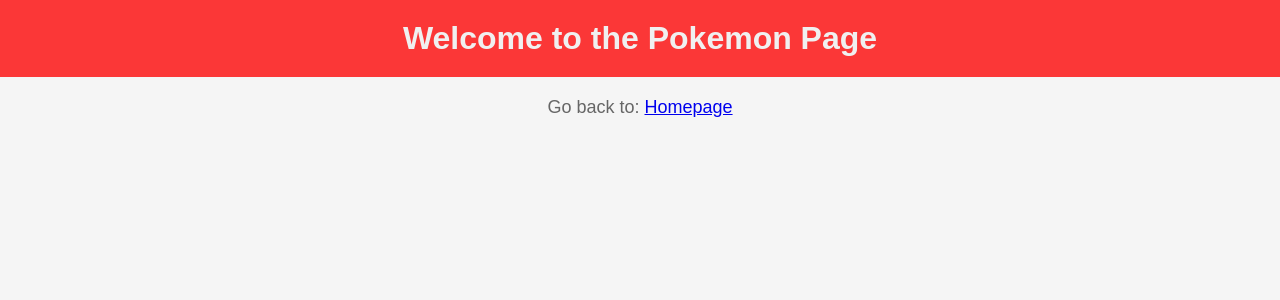
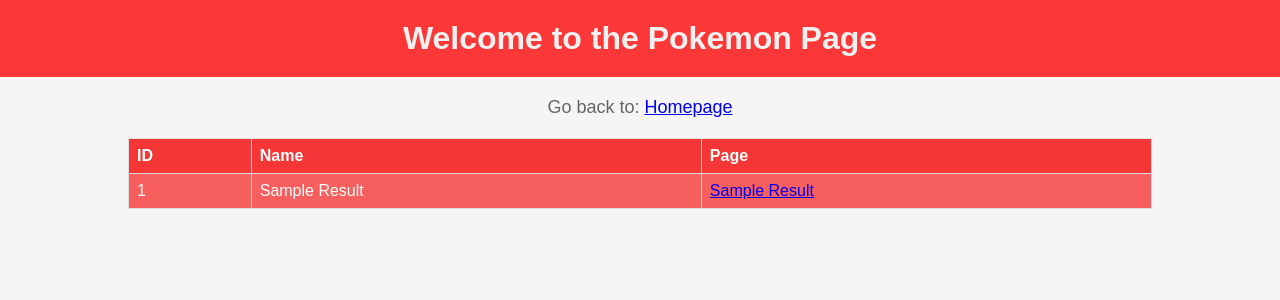
Before and after one commit to eric-tang40/SoftDev_Final_Project, a Django app: page /pokemon/ in a window 1280 px wide. Shown: the top 300 px of the page. Run offline with Django 4.2, Linux system fonts and the light colour scheme; tables that the repository leaves empty hold one stand-in row (values such as "Sample post"); a database or web service that is not in the repository returns one stand-in record (values such as "Sample title"); data that the repository does not hold is empty.

Commit message:
created pokemon table

```diff
--- a/pokedex/pokedex/settings.py
+++ b/pokedex/pokedex/settings.py
@@ -121,7 +121,7 @@ USE_TZ = True
 STATIC_URL = '/static/'
 
 STATICFILES_DIRS = [
-    # BASE_DIR / "pokemon/static",
+    BASE_DIR / "pokemon/static",
     BASE_DIR / "trainers/static",
     BASE_DIR / "core/static",
 ]
--- /dev/null
+++ b/pokedex/pokemon/static/css/main.css
@@ -0,0 +1,77 @@
+body {
+    font-family: 'Arial', sans-serif;
+    background-color: #f5f5f5;
+    margin: 0;
+    padding: 0;
+}
+
+h1 {
+    color: #f0f0f0;
+    background-color: rgb(251, 55, 55);
+    padding: 20px;
+    text-align: center;
+    margin: 0;
+}
+
+ul {
+    list-style: none;
+    padding: 0;
+    display: flex;
+    flex-wrap: wrap;
+    justify-content: space-around;
+}
+
+li {
+    background-color: #fff;
+    margin: 10px;
+    padding: 20px;
+    border-radius: 8px;
+    box-shadow: 0 4px 8px rgba(0, 0, 0, 0.1);
+    width: 300px;
+}
+
+li img {
+    max-width: 100%;
+    border-radius: 4px;
+    margin-bottom: 10px;
+}
+
+.player-name {
+    font-size: 20px;
+    font-weight: bold;
+    color: #333;
+}
+
+.player-info {
+    font-size: 16px;
+    color: #666;
+}
+
+p {
+    font-size: 18px;
+    color: #666;
+    margin: 20px 0;
+    text-align: center;
+}
+
+table {
+    margin: auto;
+    border-collapse: collapse;
+    width: 80%;
+}
+
+th, td {
+    border: 1px solid #dddddd;
+    text-align: left;
+    padding: 8px;
+}
+
+th {
+    background-color: #f42f2fd7;
+    color: white;
+}
+
+tr:nth-child(odd) {
+    background-color: #f75e5e;
+    color: white;
+}
--- a/pokedex/pokemon/templates/pokemon/index.html
+++ b/pokedex/pokemon/templates/pokemon/index.html
@@ -6,11 +6,31 @@
     <meta charset="UTF-8">
     <meta name="viewport" content="width=device-width, initial-scale=1.0">
     <title>Trainers</title>
-    <link rel="stylesheet" href="{% static 'css/styles.css' %}">
+    <link rel="stylesheet" href="{% static 'css/main.css' %}">
 </head>
 <body>
     <h1>Welcome to the Pokemon Page</h1>
     <p>Go back to: <a href="{% url 'core:homepage' %}">Homepage</a> </p>
+
+    <table>
+        <thead>
+            <tr>
+                <th>ID</th>
+                <th>Name</th>
+                <th>Page</th>
+            </tr>
+        </thead>
+        <tbody>
+            {% for pokemon_name in pokemon_list %}
+                <tr>
+                    <td>{{ forloop.counter }}</td>
+                    <td>{{ pokemon_name|title }}</td>
+                    <td><a href="{% url 'pokemon:indv_page' poke_id=forloop.counter %}">{{ pokemon_name|title }}</a></td>
+                </tr>
+            {% endfor %}
+        </tbody>
+    </table>
+
 </body>
 
 </html>
--- a/pokedex/pokemon/views.py
+++ b/pokedex/pokemon/views.py
@@ -14,7 +14,15 @@ def indv_page(request, poke_id):
     return render(request, 'pokemon/page.html', context)
 
 def index(request):
-    return render(request, 'pokemon/index.html')
+    url = "https://pokeapi.co/api/v2/pokemon?limit=151"
+    response = requests.get(url)
+    data = response.json()
+    pokemon_names = []
+    pokemon_names = [pokemon['name'] for pokemon in data.get('results', [])]
+
+    context = {'pokemon_list': pokemon_names}
+    return render(request, 'pokemon/index.html', context)
+
 
 def get_pokemon_data(poke_id):
     # fetching data
```
Also changed, not shown: pokedex/pokemon/static/css/pokemon.css (added, +37 -0 lines), pokedex/pokemon/templates/pokemon/page.html (+6 -4 lines).
